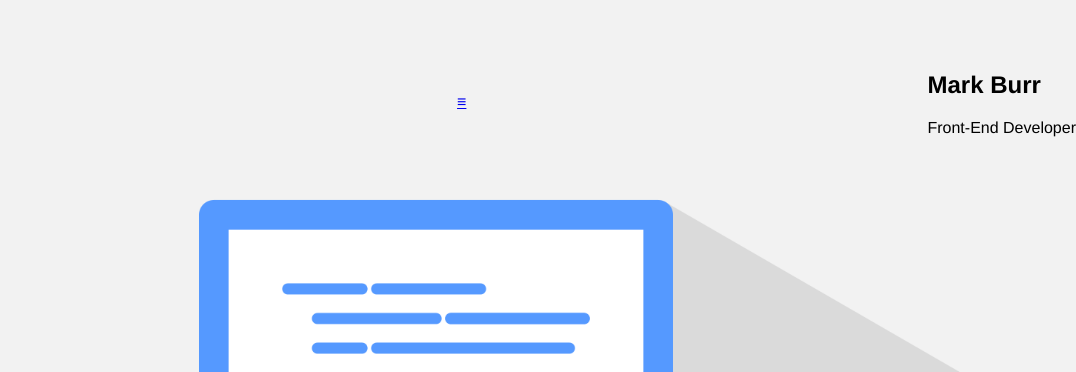
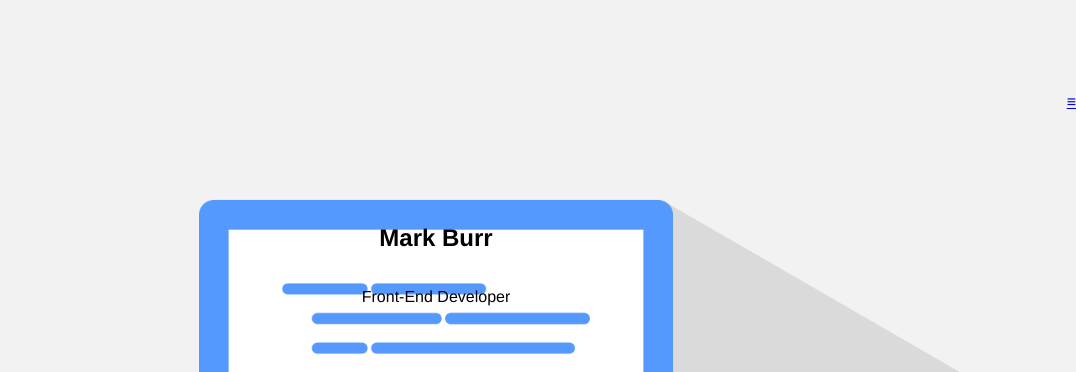
Before and after one commit to mburr9/portfolio-site, a website: page index.html in a window 1280 px wide. Shown: the top 372 px of the page, 204-1280 px from the left. Drawn offline with Linux system fonts and the light colour scheme.

Commit message:
initial html written for header and hero

```diff
--- a/index.html
+++ b/index.html
@@ -15,15 +15,11 @@
         <nav>
           <a href="#">&#8801;</a>
         </nav>
-        <div class="name">
-            <h1>Mark Burr</h1>
-            <p>Front-End Developer</p>
-        </div>
       </header>
-    <div class="hero-inner">
-      <!-- <img class="hero-image" src="images/programming.png" alt="Computer Picture"> -->
-
-    </div>
+      <header class="hero-header">
+        <h1 class="hero-name">Mark Burr</h1>
+        <p class="hero-desc">Front-End Developer</p>
+      </header>
     </section>
 
   </body>
```
Lines whose indentation alone changed are shown as unchanged.
